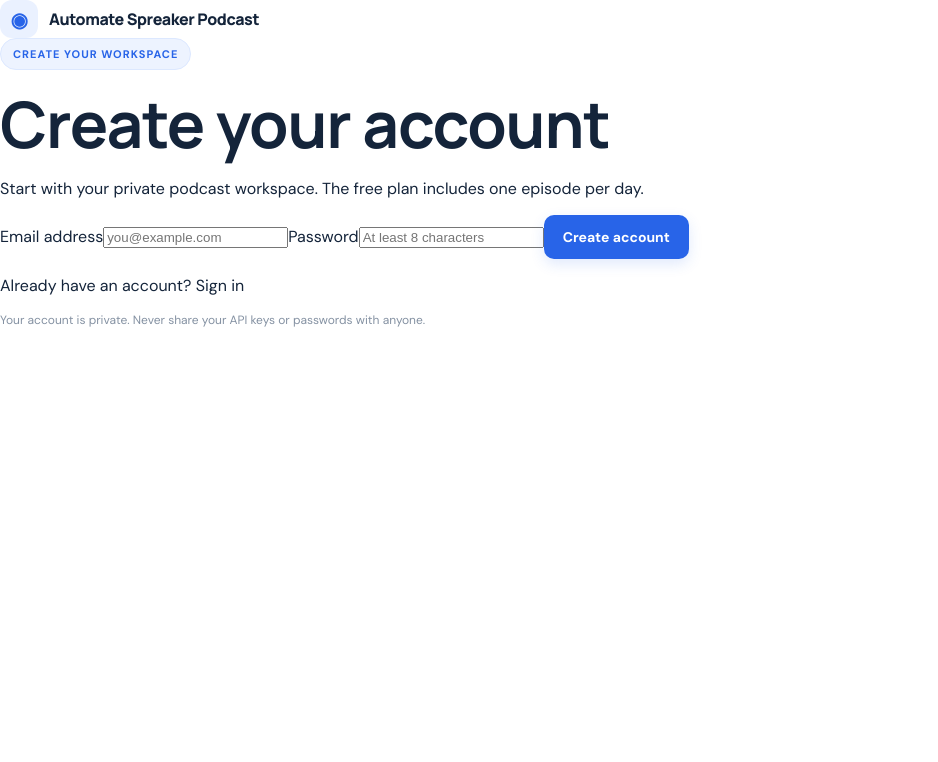
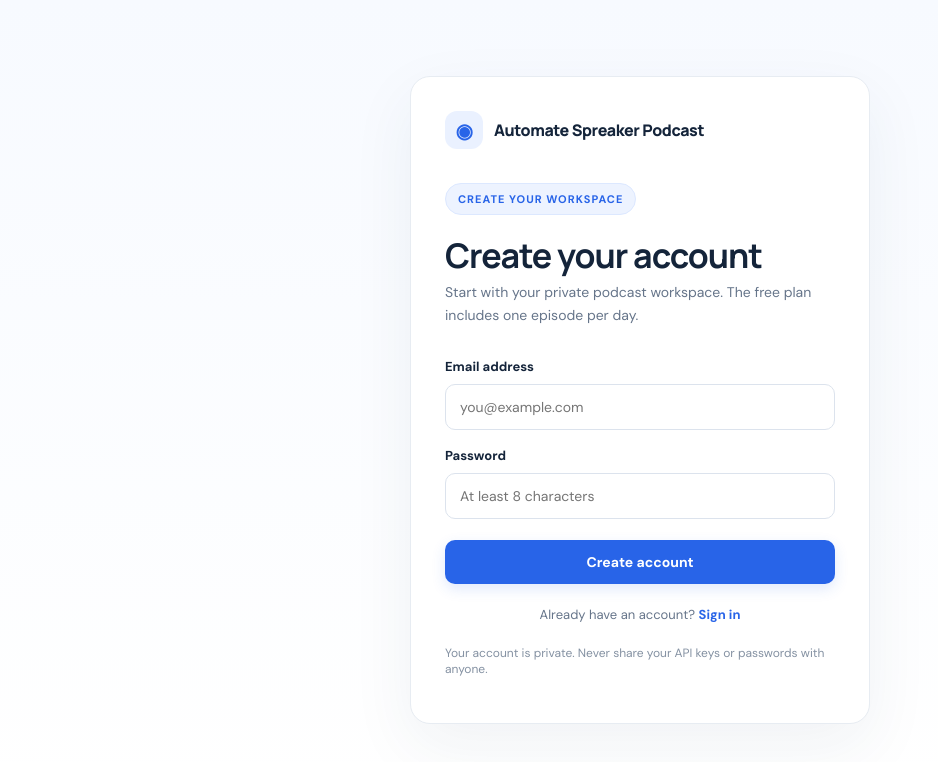
Before and after one commit to Sportsnewsauto/Sportnewsauto, a Next.js app in the folder website/: page /signup in a window 1280 px wide. Shown: the top 762 px of the page, without its empty margins (0-938 px from the left). Built offline with nearby package versions, Linux system fonts and the light colour scheme.

Commit message:
Style account registration and sign-in pages

```diff
--- a/website/app/globals.css
+++ b/website/app/globals.css
@@ -86,3 +86,25 @@ h1{font-size:clamp(42px,5.4vw,64px);line-height:1.06;margin:20px 0}
 .pill{font-size:11px;padding:5px 9px;border-radius:999px;background:#fff4df;color:#956000}
 @media(max-width:850px){.hero-grid{grid-template-columns:1fr;gap:35px}.feature-grid,.pricing-grid{grid-template-columns:1fr 1fr}.steps{grid-template-columns:1fr 1fr}.nav-links{display:none}.dashboard-shell{grid-template-columns:1fr}.sidebar{display:none}.dash-main{padding:22px}}
 @media(max-width:560px){.container{width:min(100% - 28px,1120px)}.site-header{height:66px}.nav-actions .btn-outline{display:none}.hero{padding:58px 0}.feature-grid,.pricing-grid,.steps,.dash-cards{grid-template-columns:1fr}.section{padding:55px 0}.callout{padding:27px;display:block}.callout .btn{margin-top:20px}.preview{padding:12px}.stat-grid{gap:6px}.stat{padding:9px}.stat strong{font-size:19px}.dash-main{padding:16px}.dash-top{align-items:flex-start;flex-direction:column}}
+
+
+.auth-page{min-height:100vh;display:grid;place-items:center;padding:32px 16px;background:linear-gradient(180deg,#f7faff,#fff)}
+.auth-card{width:min(100%,460px);background:#fff;border:1px solid var(--line);border-radius:20px;padding:34px;box-shadow:0 22px 65px #1e3b6410}
+.auth-card>.brand{margin-bottom:34px}
+.auth-card>.eyebrow{margin-bottom:8px}
+.auth-card h1{font-size:34px;letter-spacing:-1px;margin:14px 0 8px}
+.auth-description{font-size:14px;line-height:1.6;color:var(--muted);margin:0 0 24px}
+.auth-form{display:grid;gap:9px}
+.auth-form label{font-size:13px;font-weight:700;margin-top:8px}
+.auth-form input{width:100%;padding:13px 14px;border:1px solid #dce3ed;border-radius:10px;font:inherit;font-size:14px;outline:none}
+.auth-form input:focus{border-color:var(--blue);box-shadow:0 0 0 3px #2864e818}
+.auth-submit{width:100%;margin-top:12px}
+.auth-submit:disabled{opacity:.65;cursor:wait}
+.auth-switch{text-align:center;font-size:13px;color:var(--muted);margin:22px 0}
+.auth-switch a{color:var(--blue);font-weight:700}
+.auth-error,.auth-notice{font-size:13px;line-height:1.5;padding:11px 12px;border-radius:9px}
+.auth-error{color:#a32929;background:#fff0f0}
+.auth-notice{color:#275b9c;background:#eef5ff}
+.signout-button{border:0;background:transparent;width:100%;text-align:left;cursor:pointer}
+.signout-button:disabled{opacity:.6;cursor:wait}
+@media(max-width:560px){.auth-card{padding:25px 20px}}
```
